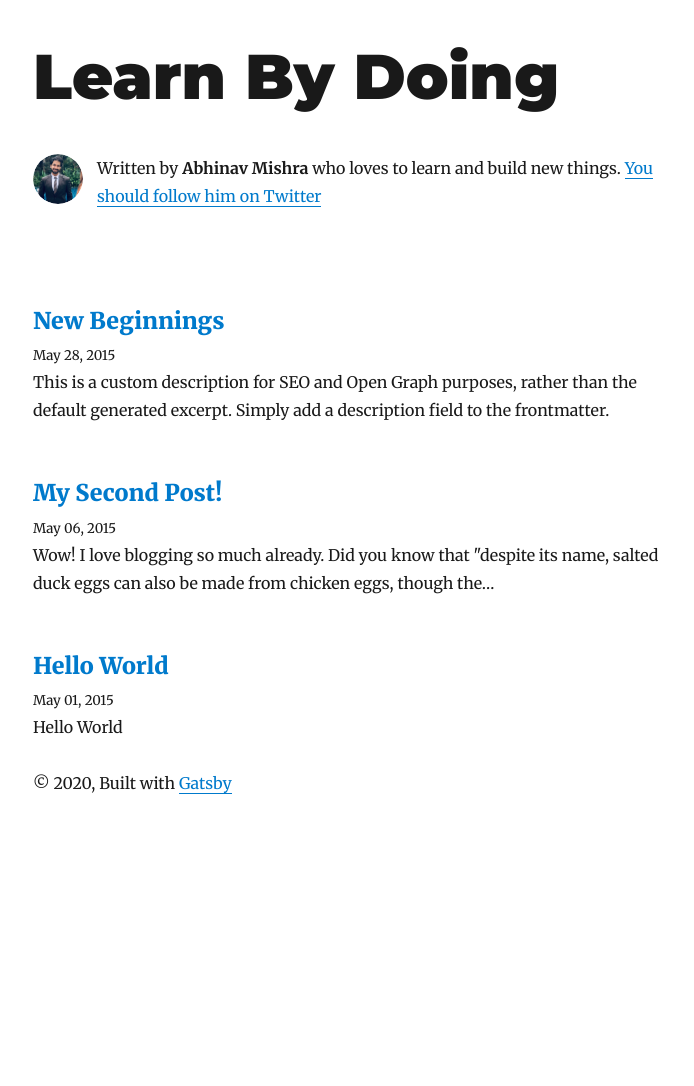
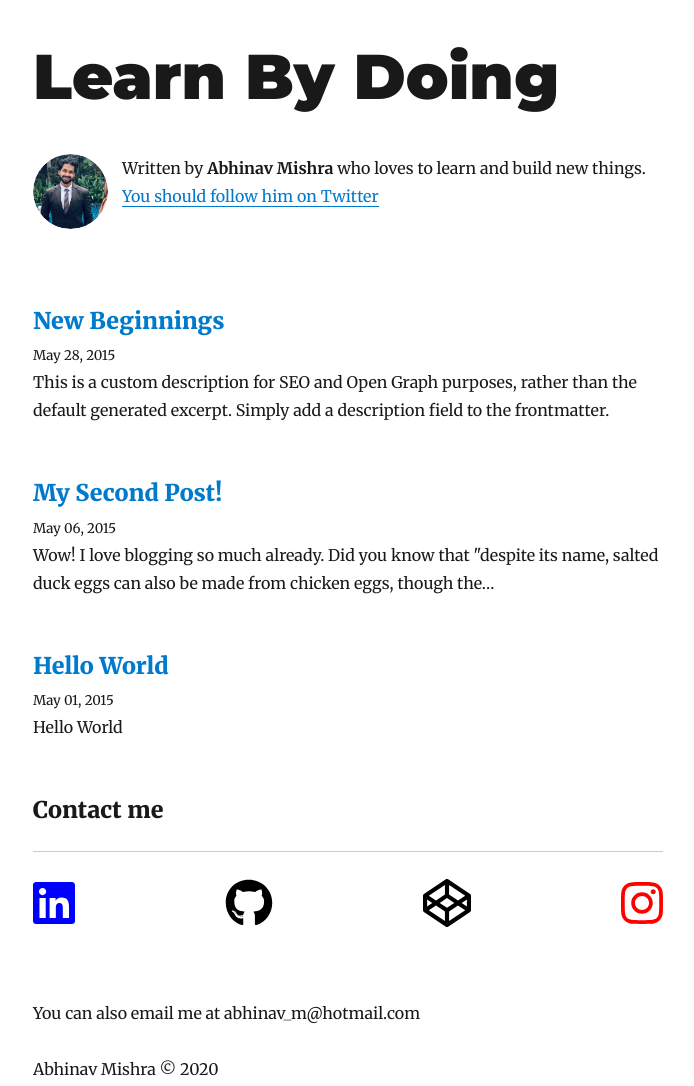
Before and after one commit to abhinav-m/abhinav-m-gatsby-blog, a Gatsby site: page / in a window 1280 px wide. Shown: the whole page, without its empty margins (292-986 px from the left). Before the commit the page ends 839 px from the top, so only its background shows below. Built offline with nearby package versions, Linux system fonts and the light colour scheme; Gatsby itself is replaced by a stand-in of ours; some packages are replaced by stand-ins of ours.

Commit message:
Added social icons and resized image

```diff
--- a/package.json
+++ b/package.json
@@ -8,6 +8,10 @@
     "url": "https://github.com/gatsbyjs/gatsby/issues"
   },
   "dependencies": {
+    "@fortawesome/fontawesome-svg-core": "^1.2.27",
+    "@fortawesome/free-brands-svg-icons": "^5.12.1",
+    "@fortawesome/free-solid-svg-icons": "^5.12.1",
+    "@fortawesome/react-fontawesome": "^0.1.9",
     "gatsby": "^2.19.7",
     "gatsby-image": "^2.2.39",
     "gatsby-plugin-feed": "^2.3.26",
--- /dev/null
+++ b/src/components/SocialIcons.js
@@ -0,0 +1,72 @@
+import React from "react"
+import { FontAwesomeIcon } from "@fortawesome/react-fontawesome"
+import {
+  faLinkedin,
+  faInstagram,
+  faCodepen,
+  faGithub,
+} from "@fortawesome/free-brands-svg-icons"
+import { blue } from "color-name"
+import { rhythm } from "../utils/typography"
+
+const SocialIcons = () => (
+  <div className="socialIcons">
+    <h3>Contact me</h3>
+    <hr />
+    <div
+      className="icons"
+      style={{
+        display: "flex",
+        justifyContent: "space-between",
+        marginBottom: rhythm(2.5),
+      }}
+    >
+      <a
+        href="https://www.linkedin.com/in/abhinav-mishra-78228a119/"
+        target="_blank"
+        style={{ boxShadow: "0 0 0 0 " }}
+      >
+        <FontAwesomeIcon
+          icon={faLinkedin}
+          size="3x"
+          style={{ color: "blue" }}
+        />
+      </a>
+
+      <a
+        href="https://github.com/abhinav-m"
+        target="_blank"
+        style={{ boxShadow: "0 0 0 0 " }}
+      >
+        <FontAwesomeIcon icon={faGithub} size="3x" style={{ color: "black" }} />
+      </a>
+
+      <a
+        href="https://codepen.io/abhinavthinktank/"
+        style={{ boxShadow: "0 0 0 0 " }}
+        target="_blank"
+      >
+        <FontAwesomeIcon
+          icon={faCodepen}
+          size="3x"
+          style={{ color: "black" }}
+        />
+      </a>
+
+      <a
+        href="https://instagram.com/abhinav_m93"
+        style={{ boxShadow: "0 0 0 0 " }}
+        target="_blank"
+      >
+        <FontAwesomeIcon
+          icon={faInstagram}
+          size="3x"
+          style={{ color: "red" }}
+        />
+      </a>
+    </div>
+    <p>You can also email me at abhinav_m@hotmail.com</p>
+  </div>
+)
+
+export default SocialIcons
--- a/src/components/bio.js
+++ b/src/components/bio.js
@@ -16,7 +16,7 @@ const Bio = () => {
     query BioQuery {
       avatar: file(absolutePath: { regex: "/profile-pic.jpg/" }) {
         childImageSharp {
-          fixed(width: 50, height: 50) {
+          fixed(width: 75, height: 75) {
             ...GatsbyImageSharpFixed
           }
         }
@@ -49,7 +49,7 @@ const Bio = () => {
         style={{
           marginRight: rhythm(1 / 2),
           marginBottom: 0,
-          minWidth: 50,
+          minWidth: 75,
           borderRadius: `100%`,
         }}
         imgStyle={{
--- a/src/components/layout.js
+++ b/src/components/layout.js
@@ -2,8 +2,9 @@ import React from "react"
 import { Link } from "gatsby"
 
 import { rhythm, scale } from "../utils/typography"
+import SocialIcons from "./SocialIcons"
 
-const Layout = ({ location, title, children }) => {
+const Layout = ({ location, title, children, authorName }) => {
   const rootPath = `${__PATH_PREFIX__}/`
   let header
 
@@ -61,9 +62,10 @@ const Layout = ({ location, title, children }) => {
       <header>{header}</header>
       <main>{children}</main>
       <footer>
-        © {new Date().getFullYear()}, Built with
-        {` `}
-        <a href="https://www.gatsbyjs.org">Gatsby</a>
+        <SocialIcons />
+        <span>
+          {authorName} © {new Date().getFullYear()}
+        </span>
       </footer>
     </div>
   )
--- a/src/pages/index.js
+++ b/src/pages/index.js
@@ -8,10 +8,11 @@ import { rhythm } from "../utils/typography"
 
 const BlogIndex = ({ data, location }) => {
   const siteTitle = data.site.siteMetadata.title
+  const authorName = data.site.siteMetadata.author.name
   const posts = data.allMarkdownRemark.edges
 
   return (
-    <Layout location={location} title={siteTitle}>
+    <Layout location={location} title={siteTitle} authorName={authorName}>
       <SEO title="All posts" />
       <Bio />
       {posts.map(({ node }) => {
@@ -51,6 +52,9 @@ export const pageQuery = graphql`
     site {
       siteMetadata {
         title
+        author {
+          name
+        }
       }
     }
     allMarkdownRemark(sort: { fields: [frontmatter___date], order: DESC }) {
```
Also changed, not shown: 1 other file.
